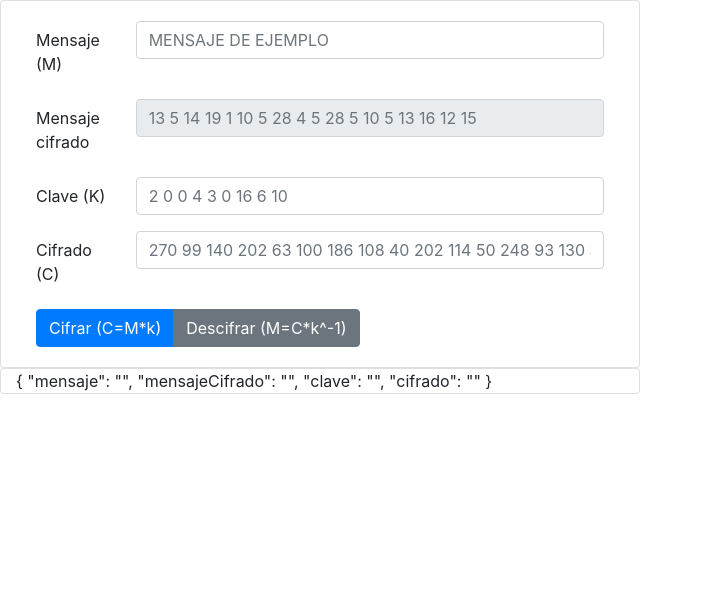
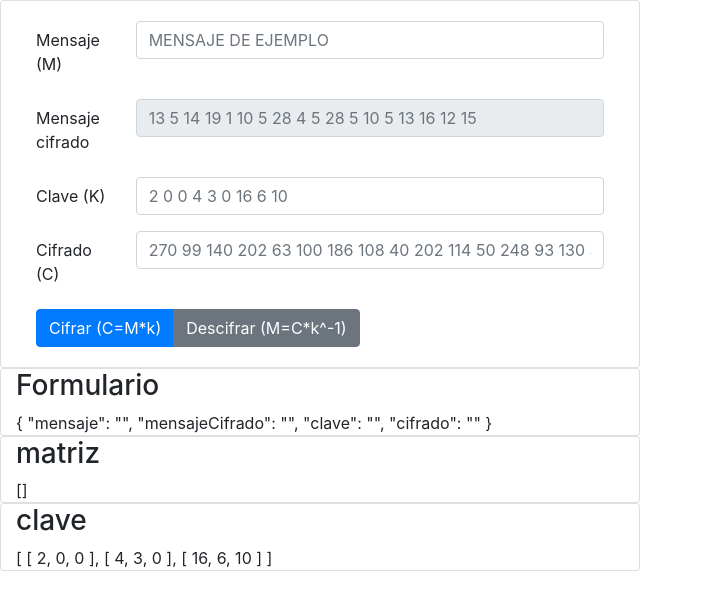
Before and after one commit to gutierreznestor/ngmatrices, an Angular app: page / in a window 1280 px wide. Shown: the top 610 px of the page, without its empty margins (0-703 px from the left). Built offline with nearby package versions, Linux system fonts and the light colour scheme.

Commit message:
genera la matriz con los elementos ascii de la cadena

```diff
--- a/src/app/matrices/matriz/matriz.component.html
+++ b/src/app/matrices/matriz/matriz.component.html
@@ -35,5 +35,14 @@
     </div>
 </div>
 <div class="card col-md-6">
+  <h3>Formulario</h3>
   {{Formulario.value | json}}
 </div>
+<div class="card col-md-6">
+  <h3>matriz</h3>
+  {{matriz | json}}
+</div>
+<div class="card col-md-6">
+  <h3>clave</h3>
+  {{clave | json}}
+</div>
--- a/src/app/matrices/matriz/matriz.component.ts
+++ b/src/app/matrices/matriz/matriz.component.ts
@@ -15,17 +15,36 @@ export class MatrizComponent implements OnInit {
     cifrado: [''],
   });
 
+  matriz:number[][] = [];
+  clave:number[][] = [[2,0,0],[4,3,0],[16,6,10]];
+
   constructor(private fb: FormBuilder) { }
 
   ngOnInit() {
     this.Formulario.get('mensaje').valueChanges.subscribe( mensaje => {
-      this.generarMatriz(mensaje);
+      this.matriz = this.generarMatriz(mensaje);
     });
   }
 
   generarMatriz( cadena: string ) {
-    console.clear();
-    console.log(this.convertirANumero(cadena[0]));
+    let matriz:number[][]=[];
+    let agregarFila = true;
+    let fila=0,col=0;
+    for(let i=0;i<cadena.length;i++) {
+      if(agregarFila) {
+        matriz.push([0,0,0]);
+      }
+      matriz[fila][col]=cadena.charCodeAt(i);
+      if(col==2) {
+        col=0;
+        fila++;
+        agregarFila=true;
+      } else {
+        agregarFila=false;
+        col++;
+      }
+    }
+    return matriz;
   }
 
   convertirANumero( caracter: string ) {
```
